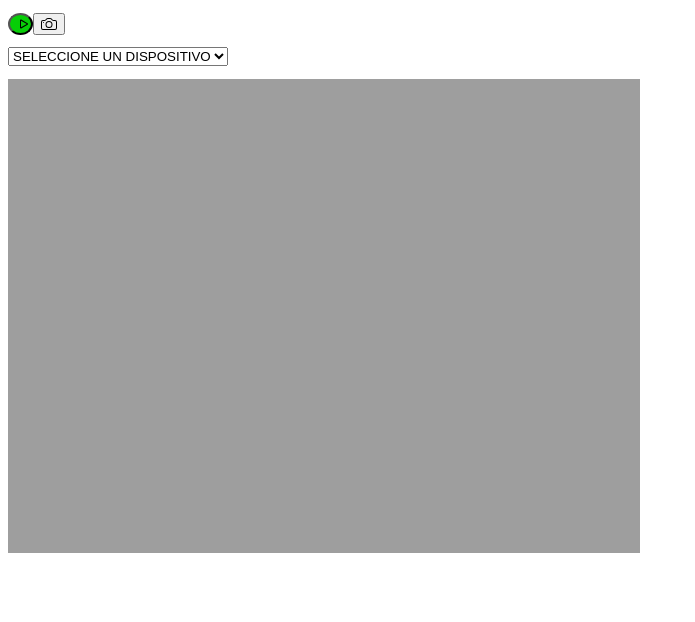
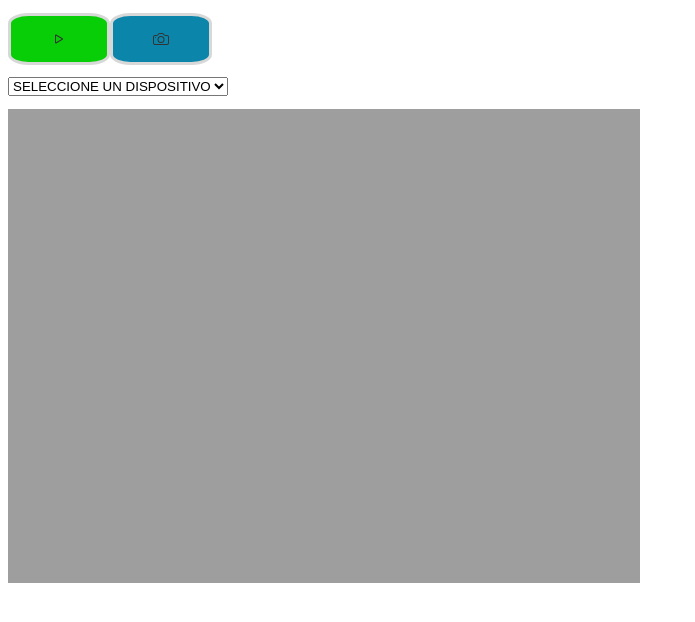
Before and after one commit to Tecnobyte/vue-webcam, a Vue app: page / in a window 1280 px wide. Shown: the top 622 px of the page, without its empty margins (0-695 px from the left). Built offline with nearby package versions, Linux system fonts and the light colour scheme.

Commit message:
config correcciones

```diff
--- a/src/App.vue
+++ b/src/App.vue
@@ -1,6 +1,5 @@
 <template>
   <div id="app">
-    <div >
 
     <slot name="buttons">
       <div class="container container-buttom">
@@ -11,18 +10,26 @@
           </svg>
         </button>
 
-          <button v-else class="button-play" @click="iniciar()">
+        <button v-else class="button-play" @click="play_webcam()">
           <svg xmlns="http://www.w3.org/2000/svg" width="16" height="16" fill="currentColor" class="bi bi-play" viewBox="0 0 16 16">
             <path d="M10.804 8 5 4.633v6.734L10.804 8zm.792-.696a.802.802 0 0 1 0 1.392l-6.363 3.692C4.713 12.69 4 12.345 4 11.692V4.308c0-.653.713-.998 1.233-.696l6.363 3.692z"/>
           </svg>
         </button>
 
-          <button @click="tomar_foto()">
+        <button class="button-screenshot" @click="screenshot()">
           <svg xmlns="http://www.w3.org/2000/svg" width="16" height="16" fill="currentColor" class="bi bi-camera" viewBox="0 0 16 16">
             <path d="M15 12a1 1 0 0 1-1 1H2a1 1 0 0 1-1-1V6a1 1 0 0 1 1-1h1.172a3 3 0 0 0 2.12-.879l.83-.828A1 1 0 0 1 6.827 3h2.344a1 1 0 0 1 .707.293l.828.828A3 3 0 0 0 12.828 5H14a1 1 0 0 1 1 1v6zM2 4a2 2 0 0 0-2 2v6a2 2 0 0 0 2 2h12a2 2 0 0 0 2-2V6a2 2 0 0 0-2-2h-1.172a2 2 0 0 1-1.414-.586l-.828-.828A2 2 0 0 0 9.172 2H6.828a2 2 0 0 0-1.414.586l-.828.828A2 2 0 0 1 3.172 4H2z"/>
             <path d="M8 11a2.5 2.5 0 1 1 0-5 2.5 2.5 0 0 1 0 5zm0 1a3.5 3.5 0 1 0 0-7 3.5 3.5 0 0 0 0 7zM3 6.5a.5.5 0 1 1-1 0 .5.5 0 0 1 1 0z"/>
           </svg>
         </button>
+
+        <!-- <a class="button-screenshot" download="cbimage.jpg" :href="base64">
+          <svg xmlns="http://www.w3.org/2000/svg" width="16" height="16" fill="currentColor" class="bi bi-cloud-download" viewBox="0 0 16 16">
+            <path d="M4.406 1.342A5.53 5.53 0 0 1 8 0c2.69 0 4.923 2 5.166 4.579C14.758 4.804 16 6.137 16 7.773 16 9.569 14.502 11 12.687 11H10a.5.5 0 0 1 0-1h2.688C13.979 10 15 8.988 15 7.773c0-1.216-1.02-2.228-2.313-2.228h-.5v-.5C12.188 2.825 10.328 1 8 1a4.53 4.53 0 0 0-2.941 1.1c-.757.652-1.153 1.438-1.153 2.055v.448l-.445.049C2.064 4.805 1 5.952 1 7.318 1 8.785 2.23 10 3.781 10H6a.5.5 0 0 1 0 1H3.781C1.708 11 0 9.366 0 7.318c0-1.763 1.266-3.223 2.942-3.593.143-.863.698-1.723 1.464-2.383z"/>
+            <path d="M7.646 15.854a.5.5 0 0 0 .708 0l3-3a.5.5 0 0 0-.708-.708L8.5 14.293V5.5a.5.5 0 0 0-1 0v8.793l-2.146-2.147a.5.5 0 0 0-.708.708l3 3z"/>
+          </svg>
+        </a> -->
+
       </div>
     </slot>
 
@@ -41,7 +48,6 @@
       </div>
     </slot>
 
-    </div>
   </div>
 </template>
 
@@ -70,10 +76,13 @@ export default {
     return {
       dispositivos: [],
       dispositivo: null,
-      play_video:false
+      play_video:false,
+      base64: null,
+      file:null,
     };
   }, methods:{
-    async iniciar(){
+    async play_webcam(){
+      try{
         this.dispositivos = await this.get_devices();
         if (this.dispositivos.length > 0){
           this.dispositivo = this.dispositivos[0].deviceId
@@ -88,10 +97,25 @@ export default {
         }else{
           alert('no existe una camara en el dispositivo');
         }
+      }catch(error){
+        console.error(error);
+      }
     },
-    tomar_foto(){
-      let b = this.get_base64();
+    stop_webcam(){
+      this.play_video = this.stop();
+      console.log(this.play_video)
+    },
+    screenshot(){
+      this.base64 = this.get_base64();
+
+      let date = Date();
+      const tag = document.createElement('a');
+      tag.href = this.base64;
+      tag.download = `screenshot_${date}`;
+      tag.click();
+      // this.file = this.conversion_file(this.base64)
     }
+
 
   }
 };
@@ -120,16 +144,64 @@ export default {
 
   /* buttom */
   .button-play{
-    width: 2%;
+    /* width: 2%;
     height: 3%;
     border-radius: 50%;
-    background-color: #07ce07;
+    background-color: #07ce07; */
+
+    text-decoration:none;
+    font-weight: 600;
+    font-size: 20px;
+    color:#333333;
+    padding-top:15px;
+    padding-bottom:15px;
+    padding-left:40px;
+    padding-right:40px;
+    background-color:#07ce07;
+    border-color: #d8d8d8;
+    border-width: 3px;
+    border-style: solid;
+    border-radius:20%;
   }
   .button-stop{
-    width: 2%;
+    /* width: 2%;
     height: 3%;
     border-radius: 50%;
-    background-color: #e81515;
+    background-color: #e81515; */
+
+    text-decoration:none;
+    font-weight: 600;
+    font-size: 20px;
+    color:#333333;
+    padding-top:15px;
+    padding-bottom:15px;
+    padding-left:40px;
+    padding-right:40px;
+    background-color:#e81515;
+    border-color: #d8d8d8;
+    border-width: 3px;
+    border-style: solid;
+    border-radius:20%;
+  }
+  .button-screenshot{
+    /* width: 2%;
+    height: 3%;
+    border-radius: 50%;
+    background-color: #e81515; */
+
+    text-decoration:none;
+    font-weight: 600;
+    font-size: 20px;
+    color:#333333;
+    padding-top:15px;
+    padding-bottom:15px;
+    padding-left:40px;
+    padding-right:40px;
+    background-color:#0c85aa;
+    border-color: #d8d8d8;
+    border-width: 3px;
+    border-style: solid;
+    border-radius:20%;
   }
 
 
--- a/src/components/webcam.vue
+++ b/src/components/webcam.vue
@@ -24,10 +24,16 @@
                 await this.play(device_id);
             },
             // detengo la webcam
-            stop_webcam: function(){
-                this.$refs.webcam.srcObject.getTracks().forEach( (track)=> {
-                    track.stop();
-                });
+            stop: function(){
+                try{
+                    this.$refs.webcam.srcObject.getTracks().forEach( (track)=> {
+                        track.stop();
+                    });
+                    return false;
+                }catch(Error){
+                    console.error(Error)
+                    return false;
+                }
             },
             // abro una ventana emergente del video
             ventana: function(){
--- a/src/main.js
+++ b/src/main.js
@@ -2,7 +2,6 @@ import Vue from 'vue';
 import WebCam from './App.vue';
 
 // export default WebCam;
-
 new Vue({
   el: '#app',
   render: h => h(WebCam),
```
Also changed, not shown: 1 other file (tests, documents, lock files or other folders). Lines whose indentation alone changed are shown as unchanged.
